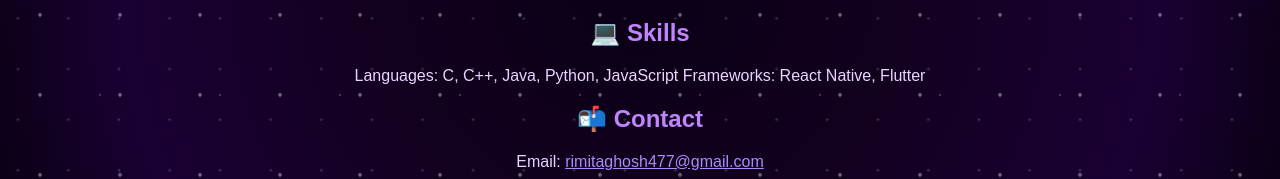
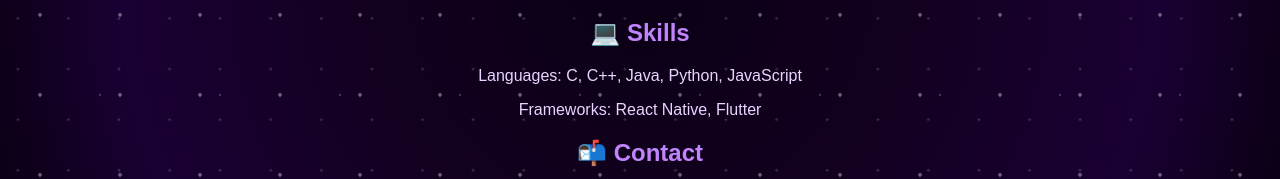
Before and after one commit to rimi-sudo434/my-portfolio, a React (Create React App) app: page / in a window 1280 px wide. Shown: the part 457-636 px from the top of the page. Built offline with nearby package versions, Linux system fonts and the light colour scheme.

Commit message:
Fix formatting of skills section in App.js

```diff
--- a/src/App.js
+++ b/src/App.js
@@ -19,8 +19,8 @@
 
       {/* SKILLS */}
       <h2>💻 Skills</h2>
-      <p>Languages: C, C++, Java, Python, JavaScript
-      Frameworks: React Native, Flutter</p>
+      <p>Languages: C, C++, Java, Python, JavaScript</p>
+      <p>Frameworks: React Native, Flutter</p>
 
       {/* CONTACT */}
       <h2>📬 Contact</h2>
```
